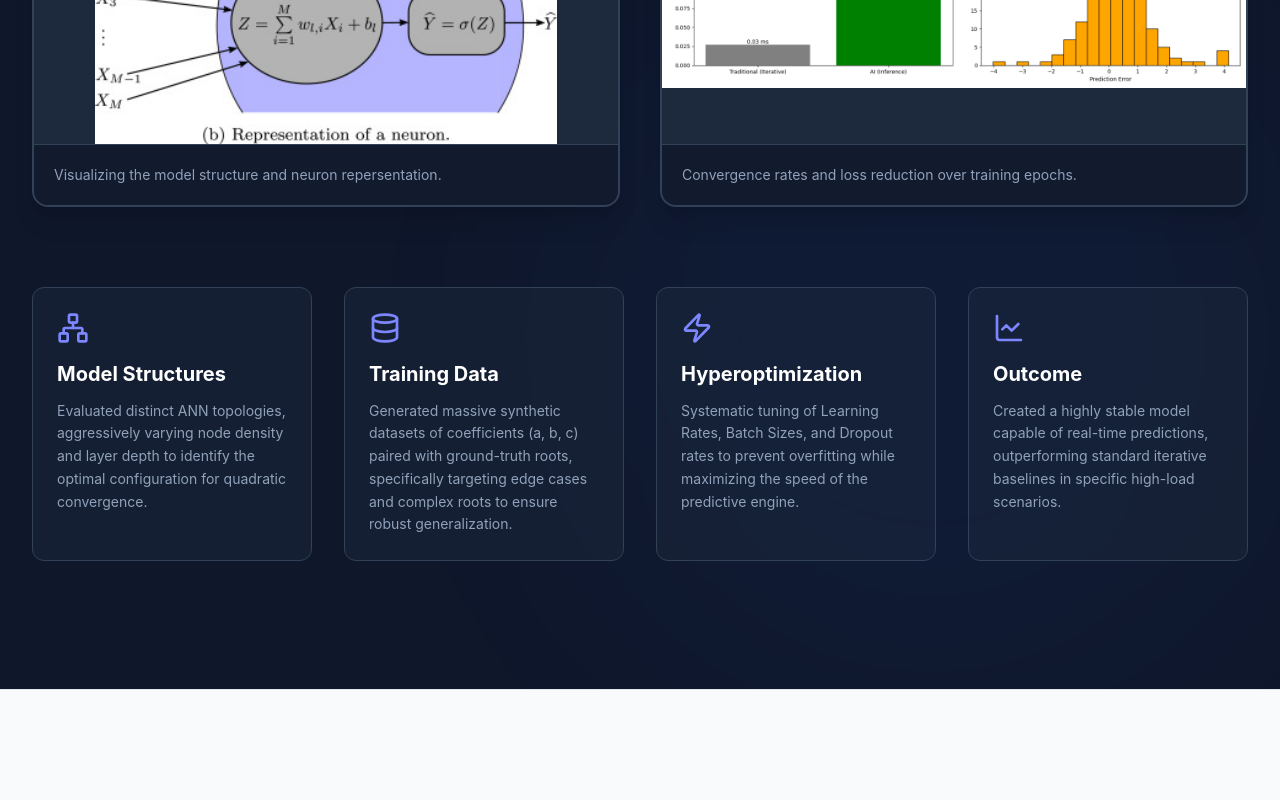
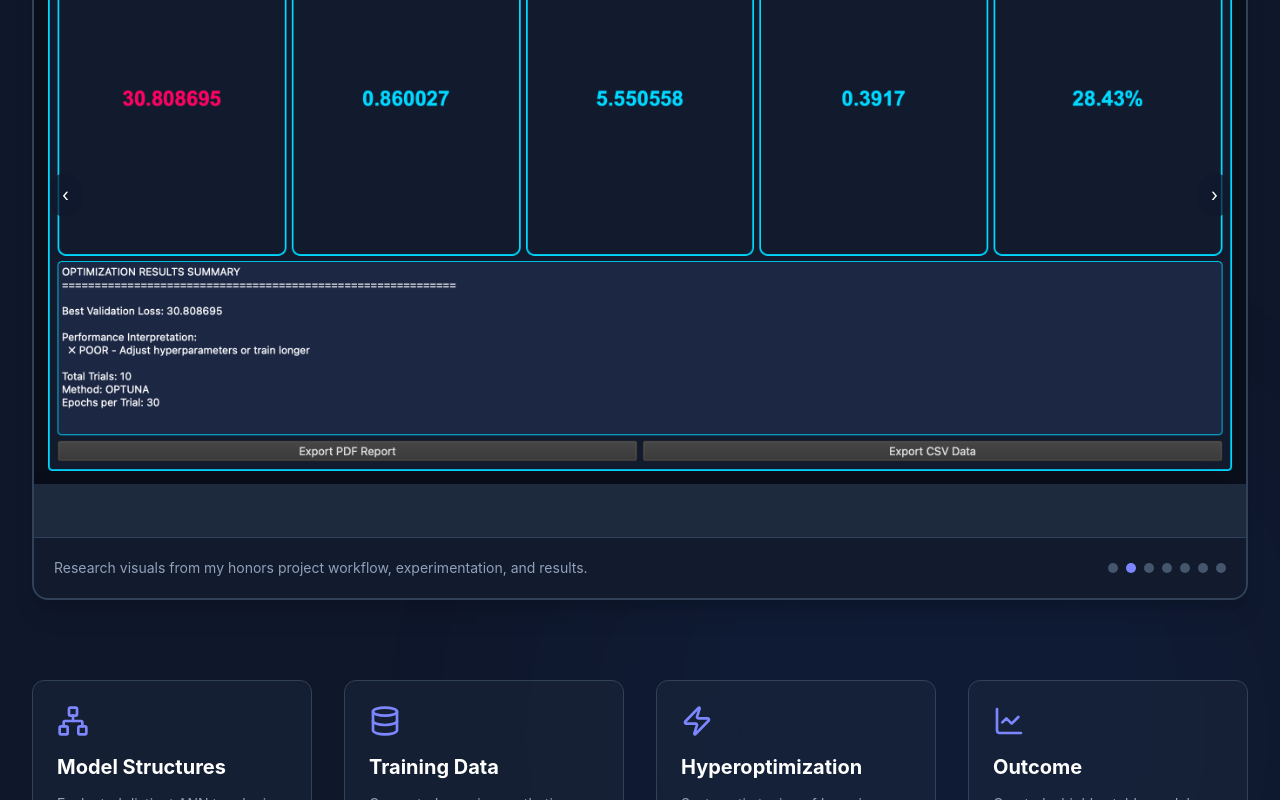
Before and after one commit to AHasenbein/portfolio, a React (Vite) app: page / in a window 1280 px wide. Shown: the part 5328-6128 px from the top of the page. Built offline with nearby package versions, Linux system fonts and the light colour scheme.

Commit message:
added carosel back

```diff
--- a/src/App.jsx
+++ b/src/App.jsx
@@ -37,6 +37,13 @@ import resumePDF from './assets/HasenbeinResume.pdf'; // <--- UNCOMMENT THIS AFT
 
 import researchGraph from './assets/aiGraphs.png';
 import researchDiagram from './assets/aiScript.jpg';
+import research1 from './assets/researchPhotos/research1.png';
+import research2 from './assets/researchPhotos/research2.png';
+import research3 from './assets/researchPhotos/research3.png';
+import research4 from './assets/researchPhotos/research4.png';
+import research5 from './assets/researchPhotos/research5.png';
+import research6 from './assets/researchPhotos/research6.png';
+import research7 from './assets/researchPhotos/research7.png';
 
 // FOR NOW, I am using placeholders so the code doesn't crash when you copy-paste.
 // REPLACE these variables with the imports above when you are ready.
@@ -94,6 +101,23 @@ const StickyNavbar = () => {
 };
 
 const ResearchSection = () => {
+    const researchCarouselImages = [
+        research1,
+        research2,
+        research3,
+        research4,
+        research5,
+        research6,
+        research7
+    ];
+    const [activeResearchImage, setActiveResearchImage] = useState(0);
+
+    useEffect(() => {
+        const interval = setInterval(() => {
+            setActiveResearchImage((prev) => (prev + 1) % researchCarouselImages.length);
+        }, 3500);
+        return () => clearInterval(interval);
+    }, [researchCarouselImages.length]);
 
     // Helper Component for the Images to maintain Aspect Ratio and fix cropping
     const AspectRatioImage = ({ src, alt, title, description, icon: Icon }) => {
@@ -146,7 +170,7 @@ const ResearchSection = () => {
                             <span className="font-bold tracking-widest text-sm uppercase">Behrend Honors Research</span>
                         </div>
                         <h2 className="text-4xl md:text-6xl font-extrabold text-white leading-tight mb-6">
-                            Hyperoptimization of AI-Based <br />
+                            Hyperoptimization of Artificial Intelligence-Based <br />
                             <span className="text-transparent bg-clip-text bg-gradient-to-r from-indigo-400 to-blue-400">
                                 Quadratic Equation Predictors
                             </span>
@@ -164,25 +188,74 @@ const ResearchSection = () => {
                     </div>
                 </div>
 
-                {/* 📈 Middle Section: Visual Data (Images now fixed) */}
-                <div className="grid lg:grid-cols-2 gap-10 mb-20">
+                {/* 📈 Middle Section: Research Photo Carousel */}
+                <div className="mb-20">
+                    <div className="relative group rounded-2xl overflow-hidden border-2 border-slate-700 bg-slate-800 shadow-xl transition-all duration-300 hover:border-indigo-500">
+                        <div className="absolute top-0 left-0 right-0 z-20 px-5 py-3 bg-slate-900/90 border-b border-slate-700 flex justify-between items-center">
+                            <div className="flex items-center gap-3">
+                                <Layers size={20} className="text-indigo-400" />
+                                <span className="text-sm font-extrabold tracking-widest text-white uppercase">RESEARCH CAROUSEL</span>
+                            </div>
+                            <span className="text-xs text-slate-300 font-mono">
+                                {activeResearchImage + 1} / {researchCarouselImages.length}
+                            </span>
+                        </div>
 
-                    <AspectRatioImage
-                        src={researchDiagram}
-                        alt="Model Topology"
-                        title="NETWORK ARCHITECTURE"
-                        description="Visualizing the model structure and neuron repersentation."
-                        icon={Layers}
-                    />
+                        <div className="w-full relative pt-16" style={{ paddingBottom: '56.25%' }}>
+                            {researchCarouselImages.map((image, idx) => (
+                                <img
+                                    key={idx}
+                                    src={image}
+                                    alt={`Research visual ${idx + 1}`}
+                                    className={`absolute inset-0 w-full h-full object-contain transition-opacity duration-500 ${
+                                        idx === activeResearchImage ? 'opacity-100' : 'opacity-0'
+                                    }`}
+                                />
+                            ))}
+                        </div>
 
-                    <AspectRatioImage
-                        src={researchGraph}
-                        alt="Optimization Graph"
-                        title="PERFORMANCE ANALYSIS"
-                        description="Convergence rates and loss reduction over training epochs."
-                        icon={LineChart}
-                    />
+                        <button
+                            type="button"
+                            onClick={() =>
+                                setActiveResearchImage((prev) =>
+                                    prev === 0 ? researchCarouselImages.length - 1 : prev - 1
+                                )
+                            }
+                            className="absolute left-4 top-1/2 -translate-y-1/2 z-20 px-3 py-2 rounded-full bg-slate-900/70 text-white text-lg hover:bg-indigo-600 transition-colors"
+                            aria-label="Previous research image"
+                        >
+                            ‹
+                        </button>
+                        <button
+                            type="button"
+                            onClick={() =>
+                                setActiveResearchImage((prev) => (prev + 1) % researchCarouselImages.length)
+                            }
+                            className="absolute right-4 top-1/2 -translate-y-1/2 z-20 px-3 py-2 rounded-full bg-slate-900/70 text-white text-lg hover:bg-indigo-600 transition-colors"
+                            aria-label="Next research image"
+                        >
+                            ›
+                        </button>
 
+                        <div className="p-5 border-t border-slate-700 bg-slate-900/80 flex flex-col sm:flex-row sm:items-center sm:justify-between gap-4">
+                            <p className="text-sm text-slate-400">
+                                Research visuals from my honors project workflow, experimentation, and results.
+                            </p>
+                            <div className="flex items-center gap-2">
+                                {researchCarouselImages.map((_, idx) => (
+                                    <button
+                                        key={idx}
+                                        type="button"
+                                        onClick={() => setActiveResearchImage(idx)}
+                                        className={`w-2.5 h-2.5 rounded-full transition-colors ${
+                                            idx === activeResearchImage ? 'bg-indigo-400' : 'bg-slate-600 hover:bg-slate-400'
+                                        }`}
+                                        aria-label={`Go to research image ${idx + 1}`}
+                                    />
+                                ))}
+                            </div>
+                        </div>
+                    </div>
                 </div>
 
                 {/* ⚙️ Bottom Section: Technical Detail Cards (Grid) */}
```
